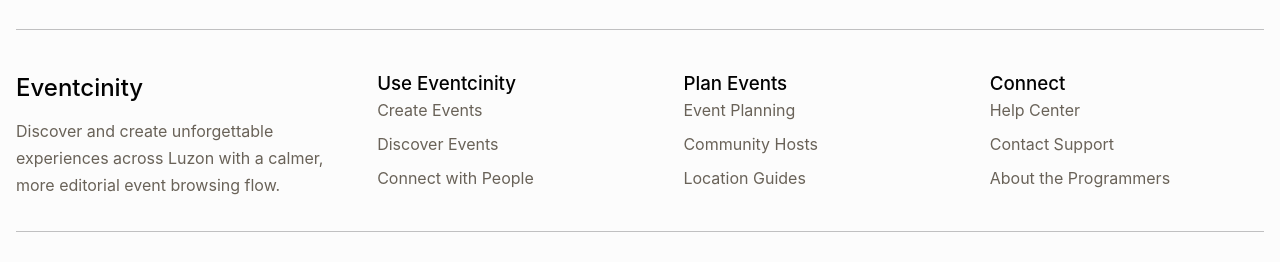
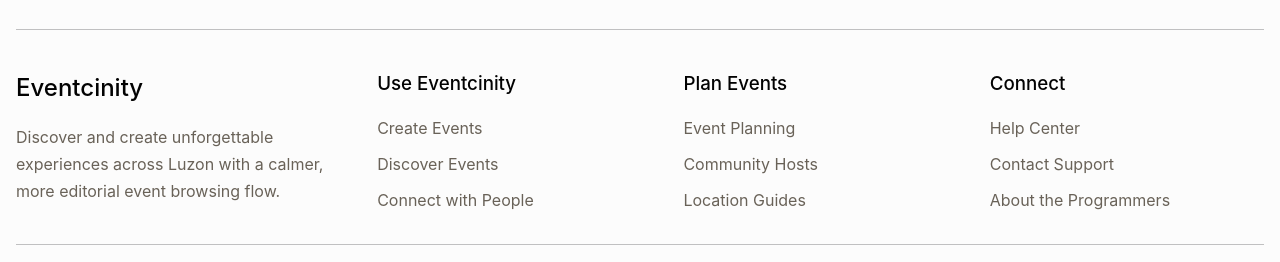
Before and after one commit to kyylelpz/event-discovery-platform-cpe3c, a React (Vite) app in the folder frontend/: page / in a window 1280 px wide. Shown: the part 2729-2991 px from the top of the page. Built offline with nearby package versions, Linux system fonts and the light colour scheme; no server answers; a web font is replaced by a local one.

Commit message:
Adjust footer

```diff
--- a/frontend/src/styles/app.css
+++ b/frontend/src/styles/app.css
@@ -999,19 +999,28 @@
   gap: 32px;
 }
 
+.footer-brand,
+.footer-column {
+  display: grid;
+  align-content: start;
+  gap: 18px;
+}
+
 .footer-brand p {
-  margin: 12px 0 0;
+  margin: 0;
   max-width: 320px;
   line-height: 1.7;
 }
 
 .footer-column ul {
   padding: 0;
+  display: grid;
+  gap: 12px;
   list-style: none;
 }
 
 .footer-column li + li {
-  margin-top: 10px;
+  margin-top: 0;
 }
 
 .footer-link {
```
